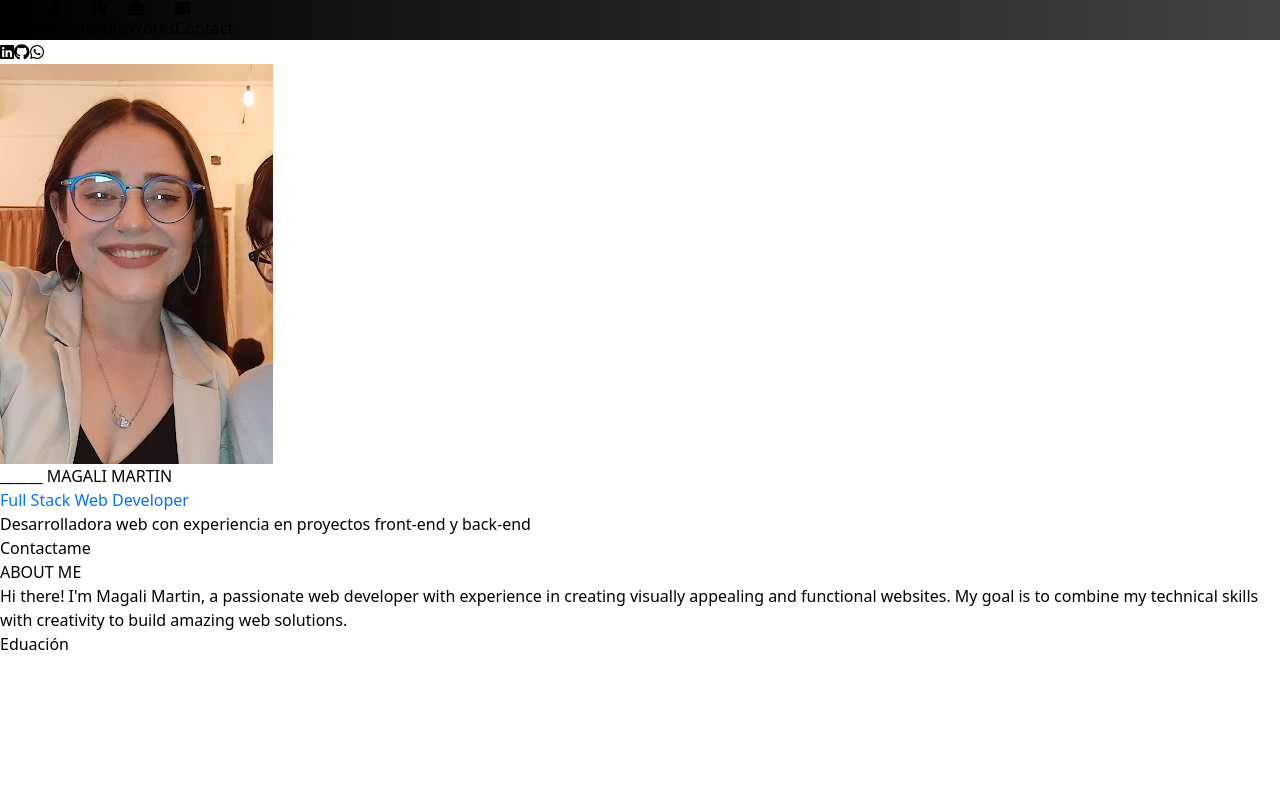
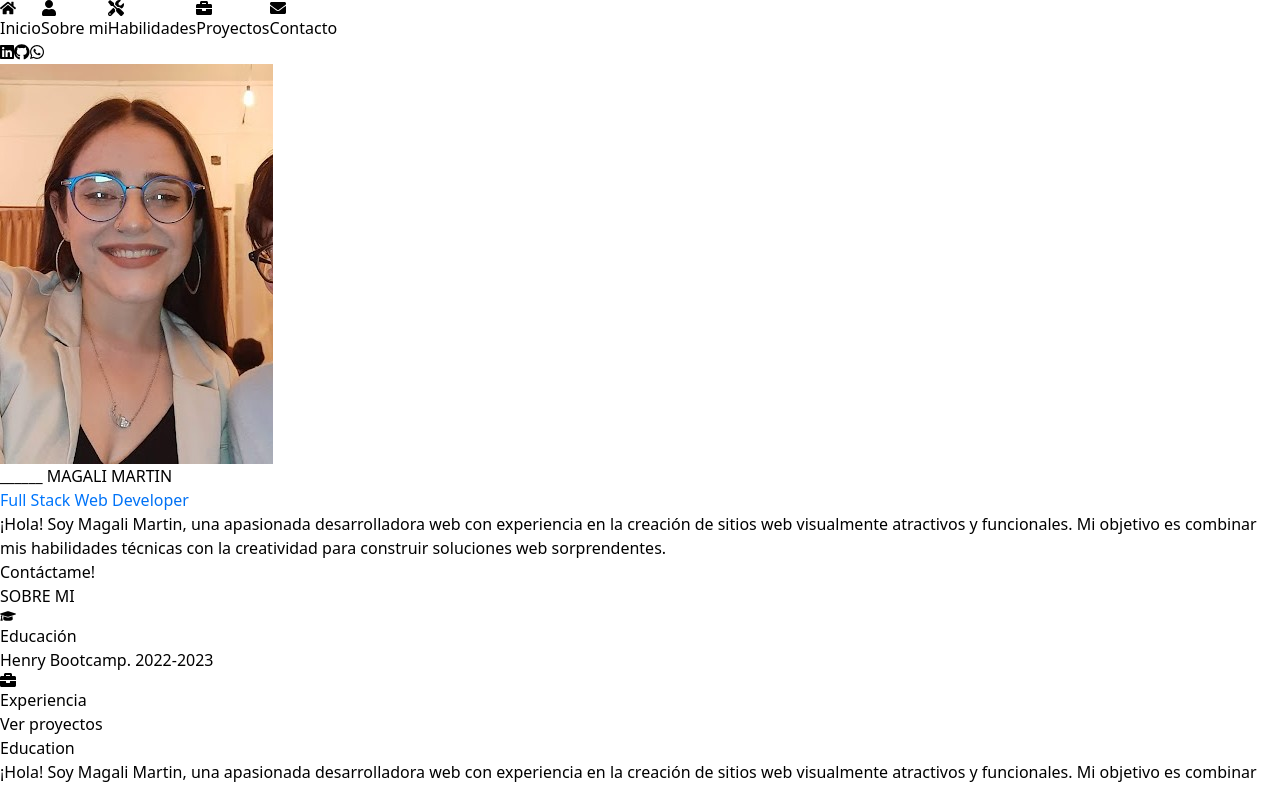
Before and after one commit to MaguiMartiin/Portfolio, a React (Vite) app: page / in a window 1280 px wide. Shown: the top 788 px of the page. Built offline with nearby package versions, Linux system fonts and the light colour scheme.

Commit message:
NavBar-Banner-About

```diff
--- a/src/index.css
+++ b/src/index.css
@@ -9,8 +9,6 @@
   color: transparent;
   }
 
-.gradient-navBar{
-  background: #000000;  /* fallback for old browsers */
-  background: -webkit-linear-gradient(to left, #434343, #000000);  /* Chrome 10-25, Safari 5.1-6 */
-  background: linear-gradient(to left, #434343, #000000); /* W3C, IE 10+/ Edge, Firefox 16+, Chrome 26+, Opera 12+, Safari 7+ */
+body{
+  overflow-x: hidden;
 }
--- a/src/views/About.tsx
+++ b/src/views/About.tsx
@@ -1,19 +1,42 @@
 import React from 'react'
+import { FaGraduationCap, FaBriefcase } from 'react-icons/fa';
+import Diploma from './Diploma.jpg'
 
 const About: React.FC  = () => {
   return (
-    <div id="about" className='flex flex-col justify-center mt-[6rem]'>
+    <div id="about" className='flex flex-col justify-center mb-[3rem]'>
       <div className='flex justify-center'>
-        <h1 className='font-primary text-4xl'>ABOUT ME</h1>
+        <h1 className='font-primary text-4xl'>SOBRE MI</h1>
       </div>
-      <div className='flex mt-[2rem]'>
-        <div className='w-full'>
-            <p className='text-2xl font-secondary'>
-              Hi there! I'm Magali Martin, a passionate web developer with experience in creating visually appealing and functional websites. My goal is to combine my technical skills with creativity to build amazing web solutions.
+      <div className=' flex mt-[2rem] w-screen h-[25rem]'>
+        <div className=' flex flex-col w-full'>
+          <div className='flex gap-[2rem] justify-evenly pt-[2rem]  p-[1rem]'>
+            <div className='flex flex-col w-[10rem] h-[10rem] rounded-lg border shadow-lg text-center p-[1rem] justify-center'>
+              <div className='flex justify-center'>
+                <FaGraduationCap />
+              </div>
+              <h1 className='font-primary mb-[1rem]'>Educación</h1>
+              <h1 className='font-secondary text-sm'>Henry Bootcamp. 2022-2023</h1>
+            </div>
+            <div className='flex flex-col w-[10rem] h-[10rem] rounded-lg border shadow-lg text-center p-[1rem] justify-center'>
+              <div className='flex justify-center'>
+                <FaBriefcase className='text-sm' />
+              </div>
+              <h1 className='font-primary mb-[1rem]'>Experiencia</h1>
+              <button className='font-secondary text-sm'>Ver proyectos</button>
+            </div>
+            <div className='flex flex-col w-[10rem] h-[10rem] rounded-lg border shadow-lg text-center p-[1rem] justify-center'>
+              <h1 className='font-primary'>Education</h1>
+            </div>
+          </div>
+          <div className='flex p-[2rem]'>
+            <p className='text-lg font-secondary'>
+            ¡Hola! Soy Magali Martin, una apasionada desarrolladora web con experiencia en la creación de sitios web visualmente atractivos y funcionales. Mi objetivo es combinar mis habilidades técnicas con la creatividad para construir soluciones web sorprendentes.
             </p>
+          </div>
         </div>
-        <div className='w-full'>
-            <h1>Eduación</h1>
+        <div className=' flex w-full justify-center'>
+          <img src={Diploma} alt="Diploma Henry" />
         </div>
       </div>
     </div>
--- a/src/views/Banner.tsx
+++ b/src/views/Banner.tsx
@@ -5,21 +5,21 @@ import { faGithub, faLinkedin, faWhatsapp } from '@fortawesome/free-brands-svg-i
 
 const Banner: React.FC = () => {
   return (
-    <div id="home" className='flex justify-center mt-[4rem]'>
-      <div className='flex flex-col justify-center'>
-        <FontAwesomeIcon icon={faLinkedin} className='text-2xl p-[1rem] text-blue-700' />
-        <FontAwesomeIcon icon={faGithub} className='text-2xl p-[1rem] text-blue-700' />
-        <FontAwesomeIcon icon={faWhatsapp} className='text-2xl p-[1rem] text-blue-700' />
+    <div id="home" className='flex justify-center p-[3rem] mt-[4rem] mb-[3rem]'>
+      <div className='flex flex-col justify-center mt-[1rem]'>
+        <FontAwesomeIcon icon={faLinkedin} className='text-3xl p-[1rem] text-blue-700' />
+        <FontAwesomeIcon icon={faGithub} className='text-3xl p-[1rem] text-blue-700' />
+        <FontAwesomeIcon icon={faWhatsapp} className='text-3xl p-[1rem] text-blue-700' />
       </div>
-      <div className="p-[2rem]">
+      <div className="p-[2rem] mt-[1rem]">
         <img src={Magali} alt="Fotografía de Magali Martin" className='rounded-full w-80 h-80 object-cover'/>
       </div>
-      <div className="flex flex-col justify-center items-center mt-[3rem]">
+      <div className="flex flex-col justify-center items-center mt-[4rem] w-[45%] ">
         <h1 className='font-secondary text-3xl'>______ MAGALI MARTIN</h1>
         <h1 className='font-primary animate-wiggle animate-once text-5xl gradient-text mt-[0.5rem]'>Full Stack Web Developer</h1>
-        <h1 className='mt-[1rem] font-secondary'>Desarrolladora web con experiencia en proyectos front-end y back-end</h1>
+        <h1 className='mt-[1.5rem] font-secondary text-center '>¡Hola! Soy Magali Martin, una apasionada desarrolladora web con experiencia en la creación de sitios web visualmente atractivos y funcionales. Mi objetivo es combinar mis habilidades técnicas con la creatividad para construir soluciones web sorprendentes.</h1>
         <div className='flex justify-center'>
-          <button className='bg-blue-700 mt-[2rem] w-fit p-[0.5rem] justify-self-center rounded-xl text-xl font-secondary text-white'>Contactame</button>
+          <button className='bg-blue-700 mt-[1.5rem] w-fit p-[0.8rem] justify-self-center rounded-xl text-xl font-secondary text-white'>Contáctame!</button>
         </div>
       </div>
     </div>
--- a/src/views/Home.tsx
+++ b/src/views/Home.tsx
@@ -6,7 +6,9 @@ import About from './About'
 const Home: React.FC  = () => {
   return (
     <div>
+      <div className='flex justify-center mt-[2rem]'>
         <NavBar/>
+      </div>
         <Banner/>
         <About/>
     </div>
--- a/src/views/NavBar.tsx
+++ b/src/views/NavBar.tsx
@@ -13,31 +13,31 @@ const NavBar: React.FC = () => {
   }
 
   return (
-    <div className="justify-center items-center gradient-navBar text-white p-[0.5rem] fixed w-screen mt-[-4rem]">
-      <div className="flex justify-center font-secondary">
-        <button className={`p-[0.5rem] flex items-center ${buttonClicked === "home" ? " border-b-4 border-blue-700" : ""}`} onClick={() => scrollToSection("home")}>
-          <FaHome className="text-2xl mr-1" />
-          Home
+    <div className="justify-center items-center bg-gray-900 text-white p-[0.5rem] fixed w-[50%] rounded-full z-30">
+      <div className="flex font-secondary ">
+        <button className="p-[0.5rem] flex items-center w-full justify-center active:border-b-4 active:border-blue-700 focus:border-b-4 focus:border-blue-700" onClick={() => scrollToSection("home")}>
+          <FaHome className="text-base mr-[0.5rem]" />
+          Inicio
         </button>
 
-        <button className={`p-[0.5rem] flex items-center mr-2 ${buttonClicked === "about" ? "border-b-4 border-blue-700" : ""}`} onClick={() => scrollToSection("about")}>
-          <FaUser className="text-2xl mr-1" />
-          About
+        <button className="p-[0.5rem] flex items-center w-full justify-center active:border-b-4 active:border-blue-700 focus:border-b-4 focus:border-blue-700" onClick={() => scrollToSection("about")}>
+          <FaUser className="text-base mr-[0.5rem]" />
+          Sobre mi
         </button>
 
-        <button className={`p-[0.5rem] flex items-center mr-2 ${buttonClicked === "skills" ? "border-b-4 border-blue-700" : ""}`} onClick={() => scrollToSection("skills")}>
-          <FaTools className="text-2xl mr-1" />
-          Skills
+        <button className="p-[0.5rem] flex items-center w-full justify-center active:border-b-4 active:border-blue-700 focus:border-b-4 focus:border-blue-700"  onClick={() => scrollToSection("skills")}>
+          <FaTools className="text-base mr-[0.5rem]" />
+          Habilidades
         </button>
 
-        <button className={`p-[0.5rem] flex items-center mr-2 rounded-lg ${buttonClicked === "works" ? "border-b-4 border-blue-700" : ""}`} onClick={() => scrollToSection("works")}>
-          <FaBriefcase className="text-2xl mr-1" />
-          Works
+        <button className="p-[0.5rem] flex items-center w-full justify-center active:border-b-4 active:border-blue-700 focus:border-b-4 focus:border-blue-700"   onClick={() => scrollToSection("works")}>
+          <FaBriefcase className="text-base mr-[0.5rem]" />
+          Proyectos
         </button>
 
-        <button className={`p-[0.5rem] flex items-center mr-2 rounded-lg ${buttonClicked === "contact" ? "border-b-4 border-blue-700" : ""}`} onClick={() => scrollToSection("contact")}>
-          <FaEnvelope className="text-2xl mr-1" />
-          Contact
+        <button className="p-[0.5rem] flex items-center w-full justify-center active:border-b-4 active:border-blue-700 focus:border-b-4 focus:border-blue-700"   onClick={() => scrollToSection("contact")}>
+          <FaEnvelope className="ttext-base mr-[0.5rem]" />
+          Contacto
         </button>
       </div>
     </div>
```
Also changed, not shown: src/views/Diploma.jpg (added).
